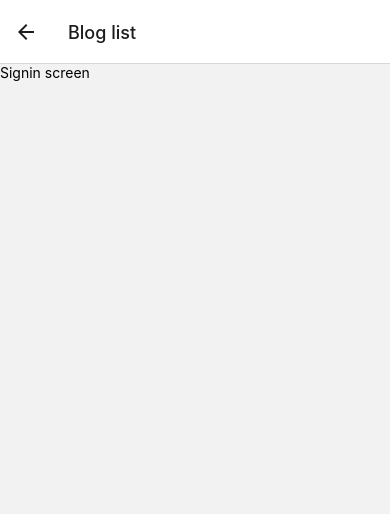
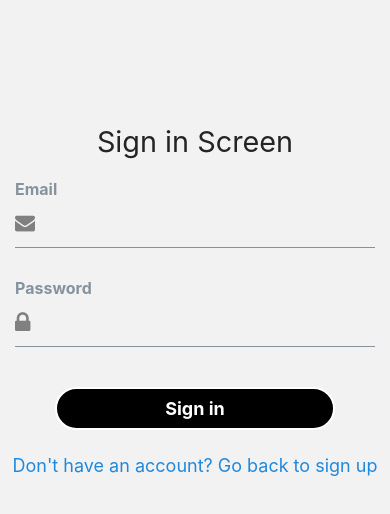
Before and after one commit to sepidsoroush/walking-tracker, a React Native app in the folder ui/: screen /Signin in a window 390 px wide. Shown: the top 514 px of the page. Built offline with nearby package versions, Linux system fonts and the light colour scheme.

Commit message:
setup signup/signin screens

```diff
--- a/ui/App.js
+++ b/ui/App.js
@@ -24,7 +24,7 @@ const MainFlow = () => {
 const App = () => {
   return (
     <NavigationContainer>
-      <Stack.Navigator screenOptions={{ headerTitle: "Blog list" }}>
+      <Stack.Navigator screenOptions={{ headerShown: false }}>
         <Stack.Screen name="Signup" component={SignupScreen} />
         <Stack.Screen name="Signin" component={SigninScreen} />
         <Stack.Screen name="MainFlow" component={MainFlow} />
--- a/ui/package.json
+++ b/ui/package.json
@@ -12,6 +12,8 @@
     "@react-navigation/bottom-tabs": "^6.5.11",
     "@react-navigation/native": "^6.1.9",
     "@react-navigation/stack": "^6.3.20",
+    "@rneui/base": "^4.0.0-rc.7",
+    "@rneui/themed": "^4.0.0-rc.8",
     "axios": "^1.6.2",
     "expo": "~49.0.15",
     "expo-status-bar": "~1.6.0",
@@ -20,7 +22,8 @@
     "react-native-gesture-handler": "~2.12.0",
     "react-native-paper": "^5.11.4",
     "react-native-safe-area-context": "^4.6.3",
-    "react-native-screens": "~3.22.0"
+    "react-native-screens": "~3.22.0",
+    "react-native-vector-icons": "^10.0.3"
   },
   "devDependencies": {
     "@babel/core": "^7.20.0"
--- /dev/null
+++ b/ui/src/components/AuthForm.js
@@ -0,0 +1,66 @@
+import React, { useState } from "react";
+import { View, StyleSheet } from "react-native";
+import { Input, Text, Button } from "@rneui/themed";
+import { FontAwesome } from "@expo/vector-icons";
+import Spacer from "./Spacer";
+
+const AuthForm = ({ title, onSubmit }) => {
+  const [email, setEmail] = useState("");
+  const [password, setPassword] = useState("");
+
+  return (
+    <>
+      <Spacer>
+        <Text h3 style={styles.title}>
+          {title} Screen
+        </Text>
+      </Spacer>
+      <Spacer>
+        <Input
+          label="Email"
+          value={email}
+          onChangeText={setEmail}
+          leftIcon={<FontAwesome name="envelope" size={20} color="gray" />}
+          autoCapitalize="none"
+          autoCorrect={false}
+        />
+      </Spacer>
+      <Spacer>
+        <Input
+          label="Password"
+          value={password}
+          onChangeText={setPassword}
+          leftIcon={<FontAwesome name="lock" size={24} color="gray" />}
+          autoCapitalize="none"
+          autoCorrect={false}
+        />
+      </Spacer>
+
+      <Spacer>
+        <Button
+          onPress={onSubmit}
+          title={title}
+          buttonStyle={{
+            backgroundColor: "black",
+            borderWidth: 2,
+            borderColor: "white",
+            borderRadius: 30,
+          }}
+          containerStyle={{
+            marginHorizontal: 50,
+            marginVertical: 10,
+          }}
+          titleStyle={{ fontWeight: "bold" }}
+        />
+      </Spacer>
+    </>
+  );
+};
+
+const styles = StyleSheet.create({
+  title: {
+    textAlign: "center",
+  },
+});
+
+export default AuthForm;
--- /dev/null
+++ b/ui/src/components/Spacer.js
@@ -0,0 +1,15 @@
+import React from "react";
+import { View, StyleSheet } from "react-native";
+
+const Spacer = ({ children }) => {
+  return <View style={styles.spacer}>{children}</View>;
+};
+
+const styles = StyleSheet.create({
+  spacer: {
+    marginVertical: 10,
+    marginHorizontal: 5,
+  },
+});
+
+export default Spacer;
--- a/ui/src/screens/SigninScreen.js
+++ b/ui/src/screens/SigninScreen.js
@@ -1,10 +1,36 @@
 import React from "react";
-import { Text, StyleSheet } from "react-native";
+import { View, StyleSheet } from "react-native";
+import { Button } from "@rneui/themed";
+import AuthForm from "../components/AuthForm";
+import { useNavigation } from "@react-navigation/native";
 
 const SigninScreen = () => {
-  return <Text>Signin screen</Text>;
+  const navigation = useNavigation();
+
+  return (
+    <View style={styles.container}>
+      <AuthForm
+        title="Sign in"
+        onSubmit={() => {
+          console.log("signin!");
+        }}
+      />
+      <Button
+        title="Don't have an account? Go back to sign up"
+        type="clear"
+        size="sm"
+        onPress={() => navigation.navigate("Signup")}
+      />
+    </View>
+  );
 };
 
-const styles = StyleSheet.create({});
+const styles = StyleSheet.create({
+  container: {
+    flex: 1,
+    justifyContent: "center",
+    marginBottom: 250,
+  },
+});
 
 export default SigninScreen;
--- a/ui/src/screens/SignupScreen.js
+++ b/ui/src/screens/SignupScreen.js
@@ -1,10 +1,36 @@
 import React from "react";
-import { Text, StyleSheet } from "react-native";
+import { View, StyleSheet } from "react-native";
+import { Button } from "@rneui/themed";
+import AuthForm from "../components/AuthForm";
+
+import { useNavigation } from "@react-navigation/native";
 
 const SignupScreen = () => {
-  return <Text>Signup screen</Text>;
+  const navigation = useNavigation();
+  return (
+    <View style={styles.container}>
+      <AuthForm
+        title="Sign up"
+        onSubmit={() => {
+          console.log("signup!");
+        }}
+      />
+      <Button
+        title="Already have an account? Sign in instead"
+        type="clear"
+        size="sm"
+        onPress={() => navigation.navigate("Signin")}
+      />
+    </View>
+  );
 };
 
-const styles = StyleSheet.create({});
+const styles = StyleSheet.create({
+  container: {
+    flex: 1,
+    justifyContent: "center",
+    marginBottom: 250,
+  },
+});
 
 export default SignupScreen;
```
Also changed, not shown: 1 other file (tests, documents, lock files or other folders).
